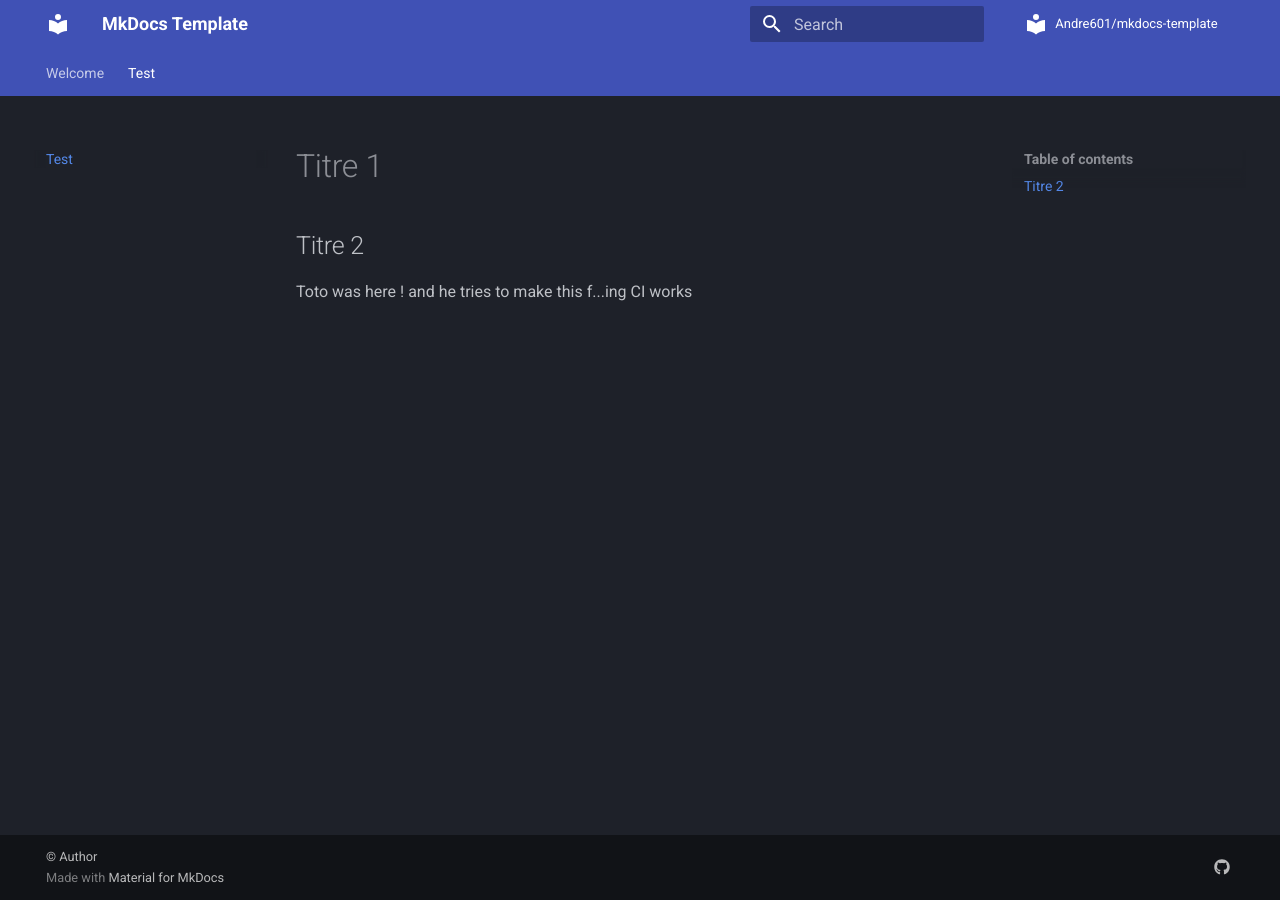
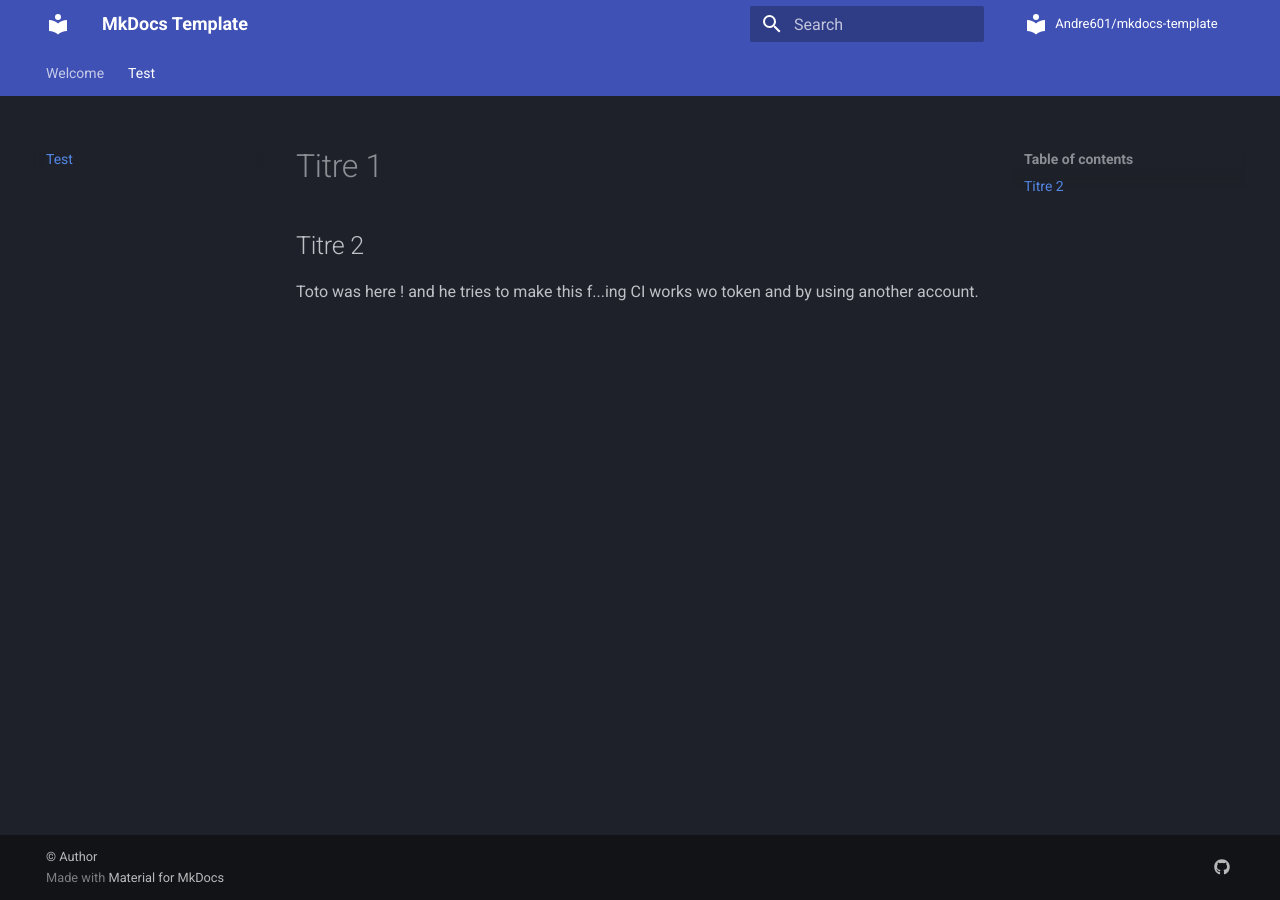
Before and after one commit to nschlewitz/mkdocs, an MkDocs documentation site: the page built from docs/toto.md, in a window 1280 px wide. Built offline with MkDocs 1.6.1 and Material for MkDocs 9.7.7, drawn with Linux system fonts in a browser that asks for light colours; comment, search, counter and statistics services are not loaded.

Commit message:
Update toto.md

```diff
--- a/docs/toto.md
+++ b/docs/toto.md
@@ -2,4 +2,4 @@
 
 ## Titre 2
 
-Toto was here ! and he tries to make this f...ing CI works
+Toto was here ! and he tries to make this f...ing CI works wo token and by using another account.
```
